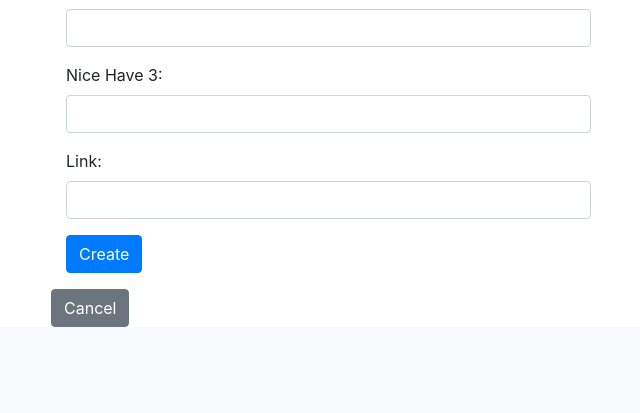
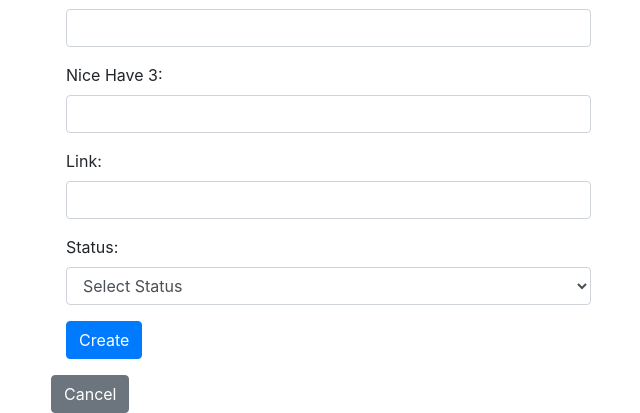
Before and after one commit to nikalmus/job-app, a Flask app: page /jobs/create in a window 1280 px wide. Shown: the part 675-1088 px from the top of the page, without its empty margins (34-674 px from the left). Before the commit the page ends 1002 px from the top, so only its background shows below. Run offline with Flask 3, Linux system fonts and the light colour scheme; data that the repository does not hold is empty; some libraries are stand-ins or nearby versions.

Commit message:
status dropdown in update and create forms

```diff
--- a/app/templates/home.html
+++ b/app/templates/home.html
@@ -3,11 +3,10 @@
 <!DOCTYPE html>
 <html>
 <head>
-    <title>Welcome to the Job Application Tracker</title>
+    <title>Job Application Tracker</title>
 </head>
 <body>
-    <h1>Welcome to the Job Application Tracker</h1>
-    <p>Use the links below to navigate:</p>
+    <h1>Job Application Tracker</h1>
 
     <!-- Companies links -->
     <h2>Companies:</h2>
--- a/app/templates/jobs/create_job.html
+++ b/app/templates/jobs/create_job.html
@@ -58,6 +58,16 @@ Create Job
         <input type="text" name="link" class="form-control">
     </div>
 
+    <div class="form-group">
+        <label for="status">Status:</label>
+        <select name="status" class="form-control" required>
+            <option value="" disabled selected>Select Status</option>
+            {% for status in job_status_values %}
+                <option value="{{ status }}">{{ status }}</option>
+            {% endfor %}
+        </select>
+    </div>
+
     <input type="submit" value="Create" class="btn btn-primary">
 </form>
 <a href="{{ url_for('job.list_jobs') }}" class="btn btn-secondary mt-3">Cancel</a>
--- a/app/views/job_views.py
+++ b/app/views/job_views.py
@@ -100,12 +100,16 @@ def create_job():
     conn = current_app.config['DB_CONN']
     cursor = conn.cursor()
 
-    # Fetch all companies from the database
+    # Fetch all companies
     cursor.execute("SELECT id, name FROM company")
     companies = cursor.fetchall()
 
     # Convert the query results to dictionaries
     companies = [dict_from_row(row, cursor) for row in companies]
+
+    status_query = "SELECT enumlabel FROM pg_enum WHERE enumtypid = 'job_status'::regtype"
+    cursor.execute(status_query)
+    job_status_values = [row[0] for row in cursor.fetchall()]
 
     if request.method == 'POST':
         # Get form data from the request
@@ -129,16 +133,20 @@ def create_job():
 
         return redirect(url_for('job.list_jobs'))
 
-    return render_template('jobs/create_job.html', companies=companies)
+    return render_template('jobs/create_job.html', companies=companies, job_status_values=job_status_values)
 
 @job_bp.route('/update/<int:job_id>', methods=['GET', 'POST'])
 def update_job(job_id):
     conn = current_app.config['DB_CONN']
     cursor = conn.cursor()
 
-    # Fetch all companies from the database
+    # Fetch all companies
     cursor.execute("SELECT id, name FROM company")
     companies = cursor.fetchall()
+
+    status_query = "SELECT enumlabel FROM pg_enum WHERE enumtypid = 'job_status'::regtype"
+    cursor.execute(status_query)
+    job_status_values = [row[0] for row in cursor.fetchall()]
 
     # Convert the query results to dictionaries
     companies = [dict_from_row(row, cursor) for row in companies]
@@ -194,10 +202,7 @@ def update_job(job_id):
         print(f"Job Company ID: {job['company']['id']}")  # Access company_id via nested dictionary
         return redirect(url_for('job.list_jobs'))
 
-    return render_template('jobs/update_job.html', job=job, companies=companies)
-
-
-
+    return render_template('jobs/update_job.html', job=job, companies=companies, job_status_values=job_status_values)
 
 
 @job_bp.route('/delete/<int:job_id>', methods=['POST'])
```
Also changed, not shown: app/templates/jobs/update_job.html (+5 -2 lines).
